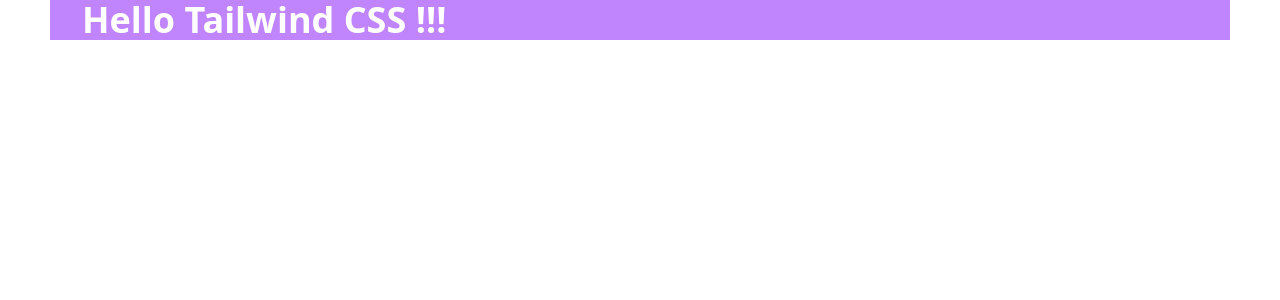
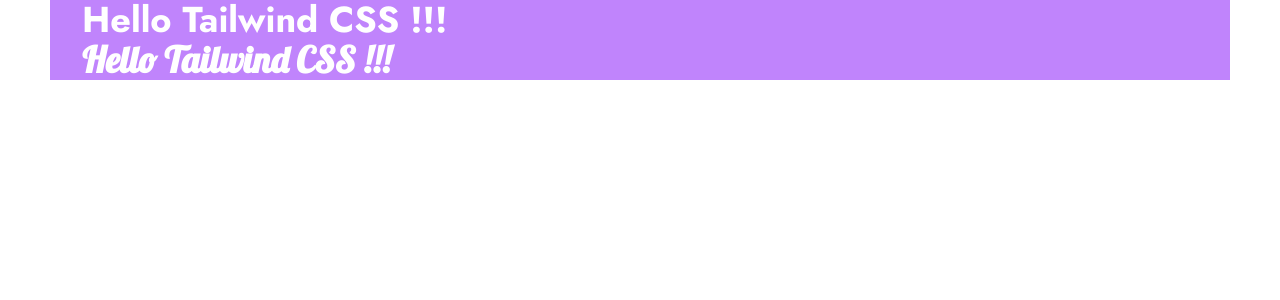
Before and after one commit to Lucy-J-Dev/react-plant-landing-page, a React (Vite) app: page / in a window 1280 px wide. Shown: the top 300 px of the page. Built offline with nearby package versions, Linux system fonts and the light colour scheme.

Commit message:
instalación de tipografias, configuración y verificación de uso en aplicación

```diff
--- a/src/App.jsx
+++ b/src/App.jsx
@@ -1,8 +1,14 @@
 const App = () => {
   return (
-    <h1 className="text-4xl font-bold bg-green-500 sm:bg-red-400 md:bg-blue-400 lg:bg-yellow-400 xl:bg-purple-400 text-white container">
-      Hello Tailwind CSS !!!
-    </h1>
+    <div>
+      <h1 className="text-4xl font-bold bg-green-500 sm:bg-red-400 md:bg-blue-400 lg:bg-yellow-400 xl:bg-purple-400 text-white container font-Jost">
+        Hello Tailwind CSS !!!
+      </h1>
+
+      <h1 className="text-4xl font-bold bg-green-500 sm:bg-red-400 md:bg-blue-400 lg:bg-yellow-400 xl:bg-purple-400 text-white container font-Lobster">
+        Hello Tailwind CSS !!!
+      </h1>
+    </div>
   );
 };
 
--- a/src/index.css
+++ b/src/index.css
@@ -1,3 +1,5 @@
+@import url('https://fonts.googleapis.com/css2?family=Jost:ital,wght@0,100..900;1,100..900&family=Lobster&display=swap');
+
 @tailwind base;
 @tailwind components;
 @tailwind utilities;
--- a/tailwind.config.js
+++ b/tailwind.config.js
@@ -12,6 +12,10 @@
       xl: "1180px"
     },
     extend: {},
+    fontFamily: {
+      Jost: ["Jost", "sans-serif"],
+      Lobster: ["Lobster", "sans-serif"]
+    },
     container: {
       center: true,
       padding: {
```
